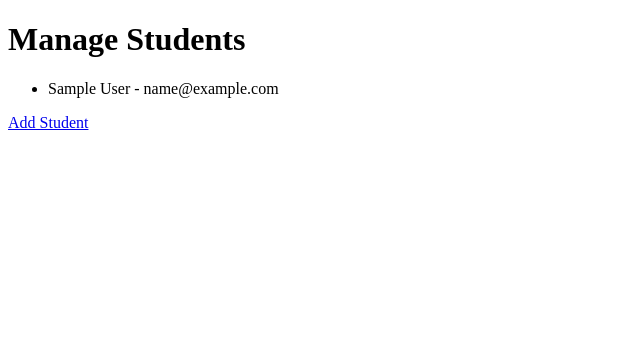
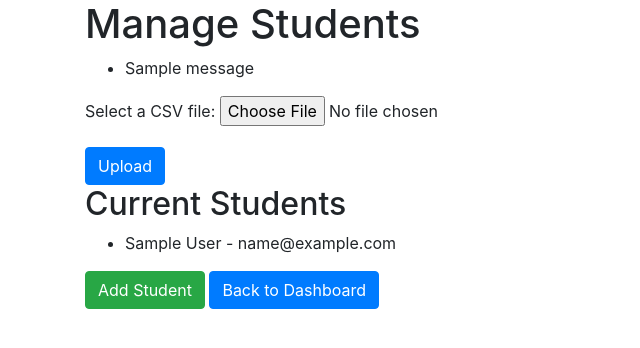
Before and after one commit to dahliasukaik/csuf_msi, a Django app: page /manage_students/ in a window 1280 px wide. Shown: the top 348 px of the page, without its empty margins (0-640 px from the left). Run offline with Django 5.2, Linux system fonts and the light colour scheme; tables that the repository leaves empty hold one stand-in row (values such as "Sample post"); one stand-in notice (Sample message) is shown; some libraries are stand-ins or nearby versions.

Commit message:
Working on uploading students data from a file

```diff
--- a/main/templates/main/manage_events.html
+++ b/main/templates/main/manage_events.html
@@ -22,11 +22,13 @@
                 <td>
                     <a href="{% url 'edit_event' event.id %}">Edit</a>
                     <a href="{% url 'delete_event' event.id %}">Delete</a>
+                    <a href="{% url 'view_attendees' event.id %}" class="btn btn-primary">View Attendees</a>
                 </td>
             </tr>
             {% endfor %}
         </tbody>
     </table>
     <a href="{% url 'add_event' %}">Add New Event</a>
+    <a href="{% url 'dashboard' %}" class="btn btn-primary">Back to Dashboard</a>
 </body>
 </html>
--- a/main/templates/main/manage_students.html
+++ b/main/templates/main/manage_students.html
@@ -2,14 +2,38 @@
 <html>
 <head>
     <title>Manage Students</title>
+    <!-- Include Bootstrap for styling (optional) -->
+    <link href="https://stackpath.bootstrapcdn.com/bootstrap/4.5.2/css/bootstrap.min.css" rel="stylesheet">
 </head>
 <body>
+    <div class="container">
         <h1>Manage Students</h1>
+
+        <!-- Display Messages -->
+        {% if messages %}
+            <ul class="messages">
+                {% for message in messages %}
+                    <li class="{{ message.tags }}">{{ message }}</li>
+                {% endfor %}
+            </ul>
+        {% endif %}
+
+        <!-- Bulk Upload Form -->
+        <form method="post" enctype="multipart/form-data">
+            {% csrf_token %}
+            {{ form.as_p }}
+            <button type="submit" class="btn btn-primary">Upload</button>
+        </form>
+
+        <h2>Current Students</h2>
         <ul>
             {% for student in students %}
             <li>{{ student.first_name }} {{ student.last_name }} - {{ student.email }}</li>
             {% endfor %}
         </ul>
-    <a href="{% url 'add_student' %}">Add Student</a>
+
+        <a href="{% url 'add_student' %}" class="btn btn-success">Add Student</a>
+        <a href="{% url 'dashboard' %}" class="btn btn-primary">Back to Dashboard</a>
+    </div>
 </body>
 </html>
--- a/main/urls.py
+++ b/main/urls.py
@@ -1,11 +1,10 @@
-# main/urls.py
 from django.urls import path
 from . import views
 
 urlpatterns = [
-    path('bulk_upload/', views.bulk_upload_students, name='bulk_upload'),
     path('dashboard/', views.dashboard, name='dashboard'),
     path('', views.dashboard, name='dashboard'),
+    path('events/<int:event_id>/attendees/', views.view_attendees, name='view_attendees'),
     path('take_attendance/', views.take_attendance, name='take_attendance'),
     path('attendance_success/', views.attendance_success, name='attendance_success'),
     path('manage_students/', views.manage_students, name='manage_students'),
--- a/main/views.py
+++ b/main/views.py
@@ -1,13 +1,11 @@
-
-# main/views.py
 import csv
-from django.shortcuts import render, redirect
+from django.shortcuts import render, redirect, get_object_or_404
 from django.core.files.storage import FileSystemStorage
 from .models import Attendance, Event, Student
 from .forms import AttendanceForm, EventForm, StudentForm, BulkUploadForm
 from django.contrib import messages
 
-def bulk_upload_students(request):
+def manage_students(request):
     if request.method == 'POST':
         form = BulkUploadForm(request.POST, request.FILES)
         if form.is_valid():
@@ -19,11 +17,9 @@ def bulk_upload_students(request):
             try:
                 with open(file_path, newline='', encoding='utf-8') as csvfile:
                     reader = csv.reader(csvfile)
-                    # Skip the header row if your file has one
-                    next(reader, None)
+                    next(reader, None)  # Skip header row if present
                     for row in reader:
                         first_name, last_name, email = row
-                        # Check for existing email to prevent duplicates
                         if not Student.objects.filter(email=email).exists():
                             Student.objects.create(
                                 first_name=first_name,
@@ -36,13 +32,23 @@ def bulk_upload_students(request):
             except Exception as e:
                 messages.error(request, f"An error occurred while processing the file: {e}")
 
-            return redirect('dashboard')
+            return redirect('manage_students')
     else:
         form = BulkUploadForm()
-    return render(request, 'main/bulk_upload.html', {'form': form})
+
+    students = Student.objects.all()
+    return render(request, 'main/manage_students.html', {'form': form, 'students': students})
+
+
+def view_attendees(request, event_id):
+    event = get_object_or_404(Event, id=event_id)
+    attendees = Attendance.objects.filter(event=event)
+    return render(request, 'main/view_attendees.html', {'event': event, 'attendees': attendees})
+
 
 def dashboard(request):
     return render(request, 'main/dashboard.html')
+
 
 def take_attendance(request):
     if request.method == 'POST':
@@ -78,6 +84,7 @@ def take_attendance(request):
 
     return render(request, 'main/take_attendance.html', {'form': form})
 
+
 def attendance_success(request):
     return render(request, 'main/attendance_success.html')
 
@@ -92,9 +99,6 @@ def add_event(request):
         form = EventForm()
     return render(request, 'main/add_event.html', {'form': form})
 
-def manage_students(request):
-    students = Student.objects.all()
-    return render(request, 'main/manage_students.html', {'students': students})
 
 def add_student(request):
     if request.method == 'POST':
@@ -107,11 +111,10 @@ def add_student(request):
     return render(request, 'main/add_student.html', {'form': form})
 
 
-
-
 def manage_events(request):
     events = Event.objects.all()
     return render(request, 'main/manage_events.html', {'events': events})
+
 
 def edit_event(request, event_id):
     event = get_object_or_404(Event, pk=event_id)
@@ -124,6 +127,7 @@ def edit_event(request, event_id):
         form = EventForm(instance=event)
     return render(request, 'main/edit_event.html', {'form': form})
 
+
 def delete_event(request, event_id):
     event = get_object_or_404(Event, pk=event_id)
     if request.method == 'POST':
--- /dev/null
+++ b/mockdata.csv
@@ -0,0 +1,4 @@
+first_name,last_name,email
+dena ,sukaik,denas@gmail.com
+omar,minay,omarminay@yahoo.com
+alla,yossef,allayossef@gmail.com
```
Also changed, not shown: main/templates/main/bulk_upload.html (deleted, +0 -13 lines), main/templates/main/view_attendees.html (added, +15 -0 lines), 1 other file. Lines whose indentation alone changed are shown as unchanged.
